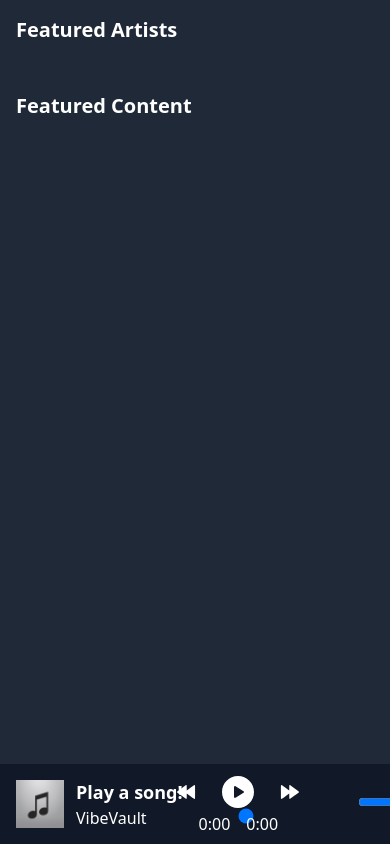
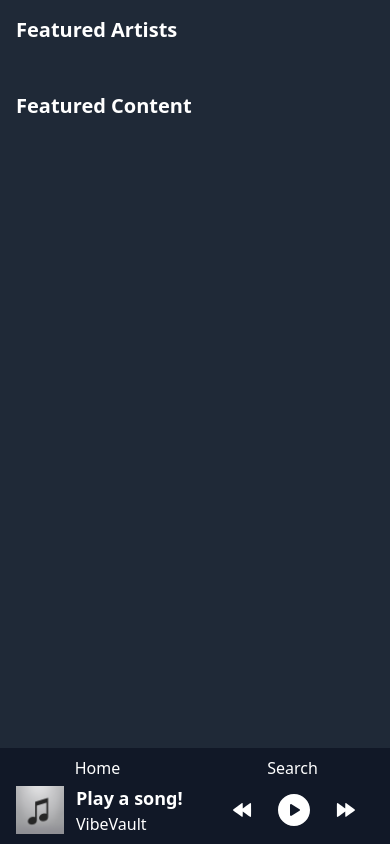
Before and after one commit to Erik-For/VibeVault, a Flask app: page / in a window 390 px wide. Run offline with Flask 3, Linux system fonts and the light colour scheme; the visitor is signed in with stand-in values (Sample User, id 1); data comes from the database, SQL or seed files in the repository; data that the repository does not hold is empty; some libraries are stand-ins or nearby versions.

Commit message:
More mobile friendly interface

```diff
--- a/app/templates/index.html.j2
+++ b/app/templates/index.html.j2
@@ -1,16 +1,20 @@
 {% extends "base.html.j2" %}
+
 {% block head %}
   <script src="{{ url_for('static', filename='player.js')}}" defer></script>
 {% endblock head %}
+
 {% block title %}
   VibeVault - Home
 {% endblock title %}
+
 {% block body %}
   <style>
     body {
       overflow: hidden;
     }
   </style>
+
   <div class="bg-gray-800 flex flex-row min-h-screen">
     <div class="w-60 bg-gray-900 p-5 hidden lg:block">
       <div class="mb-10">
@@ -39,9 +43,7 @@ body {
     </div>
 
     <!-- Main Content -->
-    <div id="content" class="pb-24 h-screen block flex-1 min-h-0 overflow-auto">
-
-    </div>
+    <div id="content" class="pb-24 h-screen block flex-1 min-h-0 overflow-auto"></div>
   </div>
 
   <!-- Now Playing Bar (fixed at the bottom) -->
@@ -50,7 +52,7 @@ body {
     <audio id="audioPlayer" preload="none">
       <source id="audioSource" src="" type="audio/mpeg">
     </audio>
-    <div class="flex flex-row flex bg-gray-900 justify-between">
+    <div class="lg:block flex flex-row flex bg-gray-900 justify-between">
       <div class="fixed inset-x-0 bottom-0 bg-gray-900 text-white">
         <div class="max-w-screen-xl mx-auto px-4 py-2">
           <div class="flex items-center justify-between">
@@ -95,5 +97,53 @@ body {
       </div>
     </div>
   </div>
+
+  <!-- Mobile Navigation -->
+  <div class="lg:hidden fixed inset-x-0 bottom-14 bg-gray-900 text-white z-10">
+    <nav>
+      <ul class="list-none flex justify-between w-full text-center">
+        <li onclick="setHome()" class="flex-1">
+          <a class="active:scale-90 cursor-pointer text-white hover:text-slate-200 block py-2">Home</a>
+        </li>
+        <li onclick="setSearch()" class="flex-1">
+          <a class="active:scale-90 cursor-pointer text-white hover:text-slate-200 block py-2">Search</a>
+        </li>
+        {% if current_user.is_admin() %}
+          <li class="flex-1">
+            <a href="{{ url_for('admin') }}" class="text-white hover:text-slate-200 block py-2">Admin</a>
+          </li>
+        {% endif %}
+        <!-- Additional navigation items -->
+      </ul>
+    </nav>
+  </div>
+
+  <!-- Alternative Mobile Music Controls -->
+  <div class="lg:hidden fixed inset-x-0 bottom-0 bg-gray-900 text-white z-20">
+    <div class="max-w-screen-xl mx-auto px-4 py-2">
+      <!-- Mobile music control content here... -->
+      <div class="flex items-center justify-between">
+        <div class="flex items-center">
+          <img id="playing-img-mobile" class="w-12 h-12 mr-3" src="{{ url_for('static', filename='default/cover.jpg') }}">
+          <div>
+            <h3 id="playing-title-mobile" class="break-all text-lg font-semibold truncate">Play a song!</h3>
+            <p id="playing-artist-mobile" class="truncate">VibeVault</p>
+          </div>
+        </div>
+        <div class="flex items-center">
+          <button id="prev-button-mobile" class="mx-2">
+            <img src="{{ url_for('static', filename='svg/prev.svg')}}" class="w-10 h-10 active:scale-90">
+          </button>
+          <button onclick="prevSong();" id="play-button-mobile" class="mx-2">
+            <img id="playPauseIcon-mobile" src="{{ url_for('static', filename='svg/paused.svg') }}" class="w-8 h-8 active:scale-90">
+          </button>
+          <button onclick="nextSong()" id="next-button-mobile" class="mx-2">
+            <img src="{{ url_for('static', filename='svg/skip.svg')}}" class="w-10 h-10 active:scale-90">
+          </button>
+        </div>
+      </div>
+    </div>
+  </div>
+
   {% include 'context_menu.html.j2' %}
 {% endblock body %}
```
Lines whose indentation alone changed are shown as unchanged.
